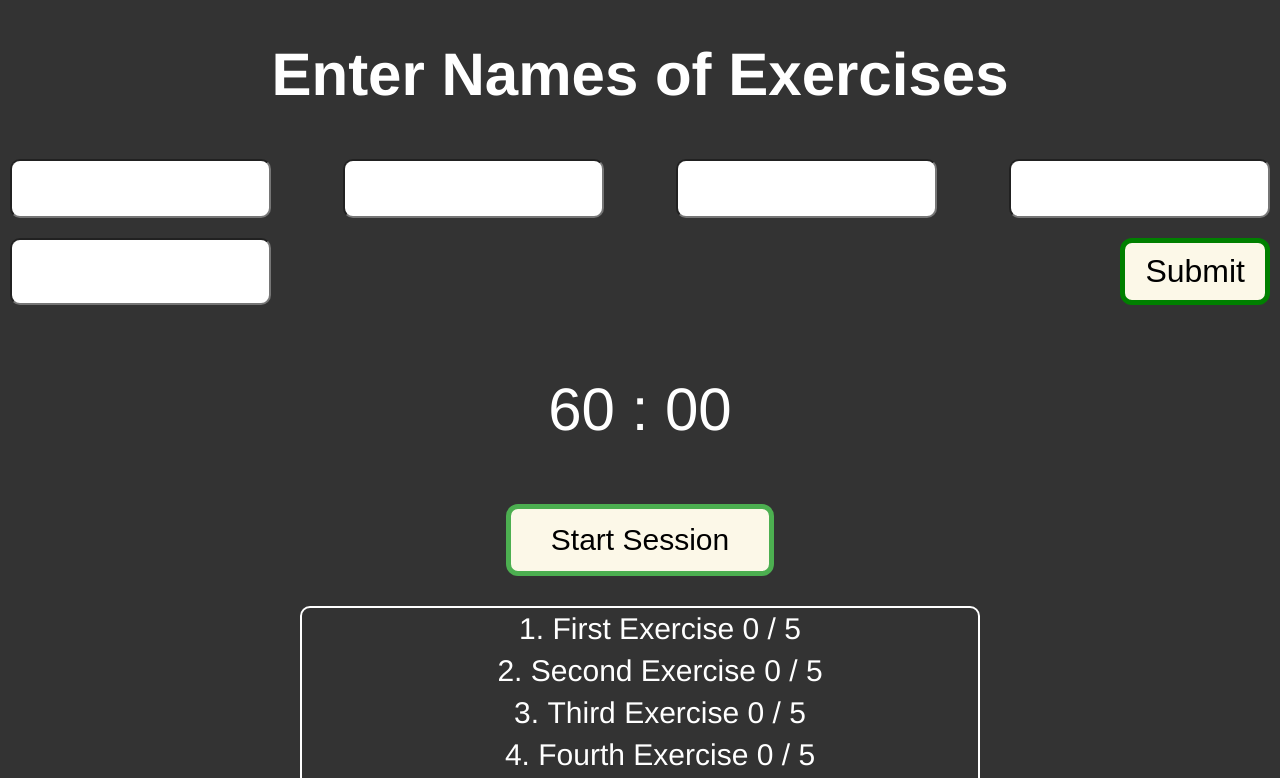
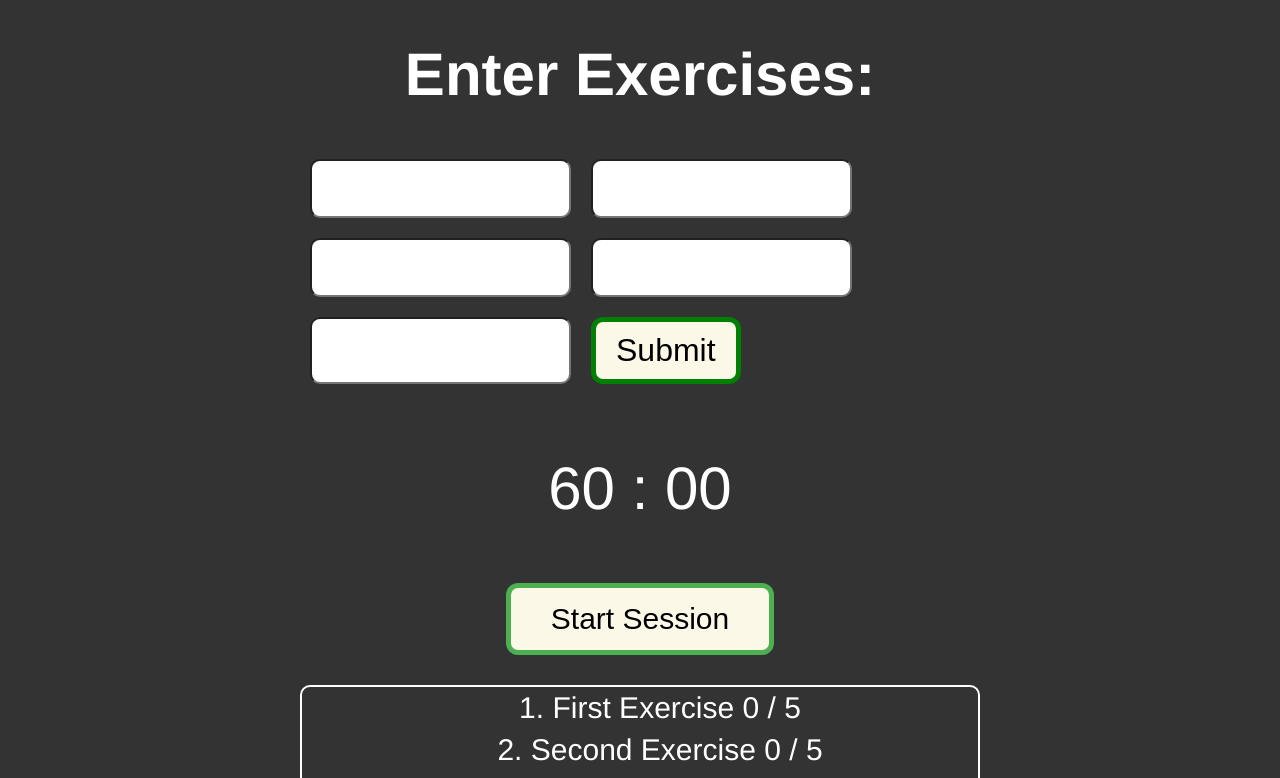
Before and after one commit to Robinborg/gym-app, a React (Create React App) app: page / in a window 1280 px wide. Shown: the top 778 px of the page. Built offline with nearby package versions, Linux system fonts and the light colour scheme.

Commit message:
styling css

```diff
--- a/src/components/App.js
+++ b/src/components/App.js
@@ -1,4 +1,4 @@
-import React, { useState, useRef } from 'react';
+import React, { useState, useRef, useEffect } from 'react';
 import { useForm } from 'react-hook-form';
 
 import MainTimer from './MainTimer';
@@ -17,6 +17,9 @@ const App = () => {
 	const thirdExerciseRef = useRef("Third Exercise");
 	const fourthExerciseRef = useRef("Fourth Exercise");
 	const fifthExerciseRef = useRef("Fifth Exercise");
+
+	useEffect(() => {
+	}, [firstExerciseRef])
 
 	return (
 		<div className="justify-middle">
--- a/src/components/ExerciseEntryForm.js
+++ b/src/components/ExerciseEntryForm.js
@@ -28,7 +28,7 @@ const ExerciseEntryForm = ({firstExerciseRef,
 		return (
 			<div>
 				<div>
-					<h1>Enter Names of Exercises</h1>
+					<h1>Enter Exercises:</h1>
 					<form onSubmit={handleSubmit(onSubmit)}>
 			      <input {...register("firstExercise")}/>
 						<input {...register("secondExercise")}/>
--- a/src/components/style.css
+++ b/src/components/style.css
@@ -68,7 +68,8 @@ input{
 form {
 	display: flex;
 	flex-wrap: wrap;
-	justify-content: space-between;
+	margin-right: 300px;
+	margin-left: 300px;
 }
 .input-button {
 	background-color: #FCF8E8;
```
